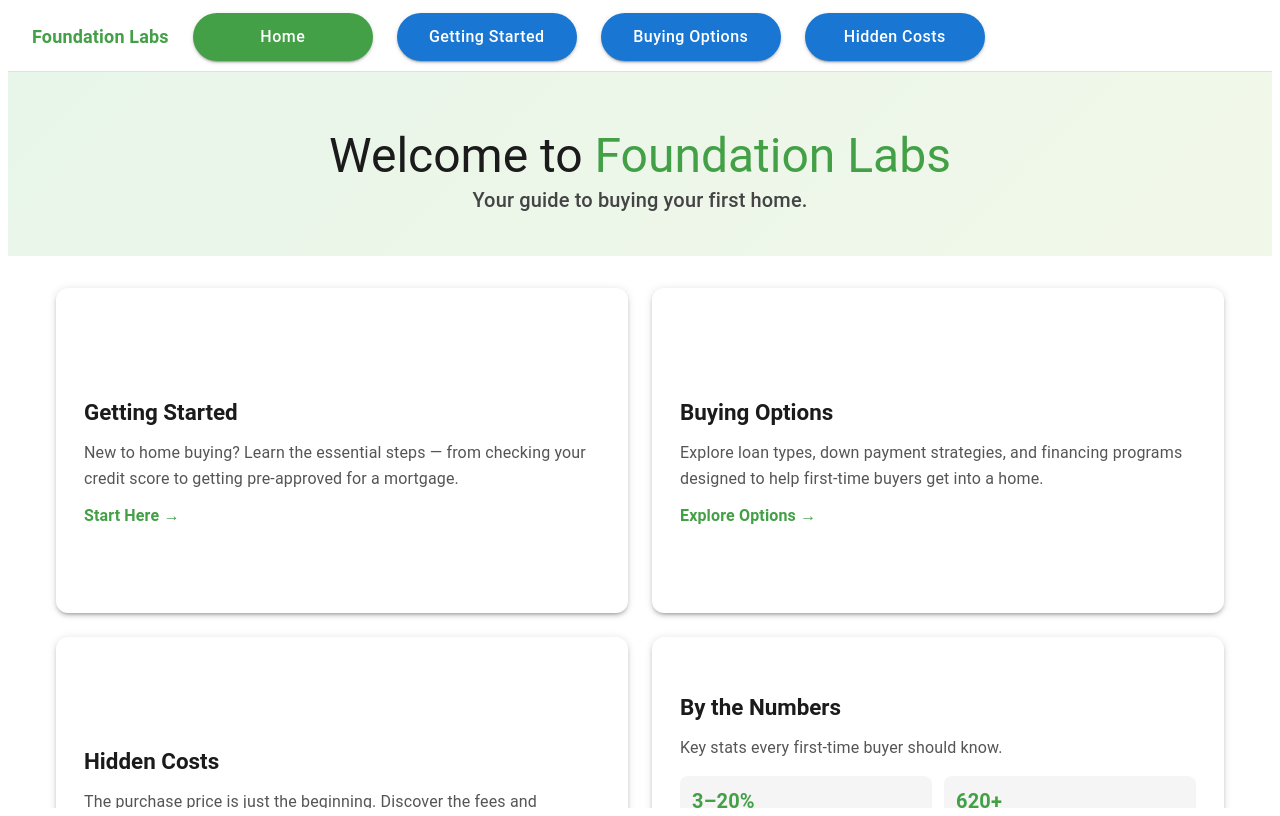
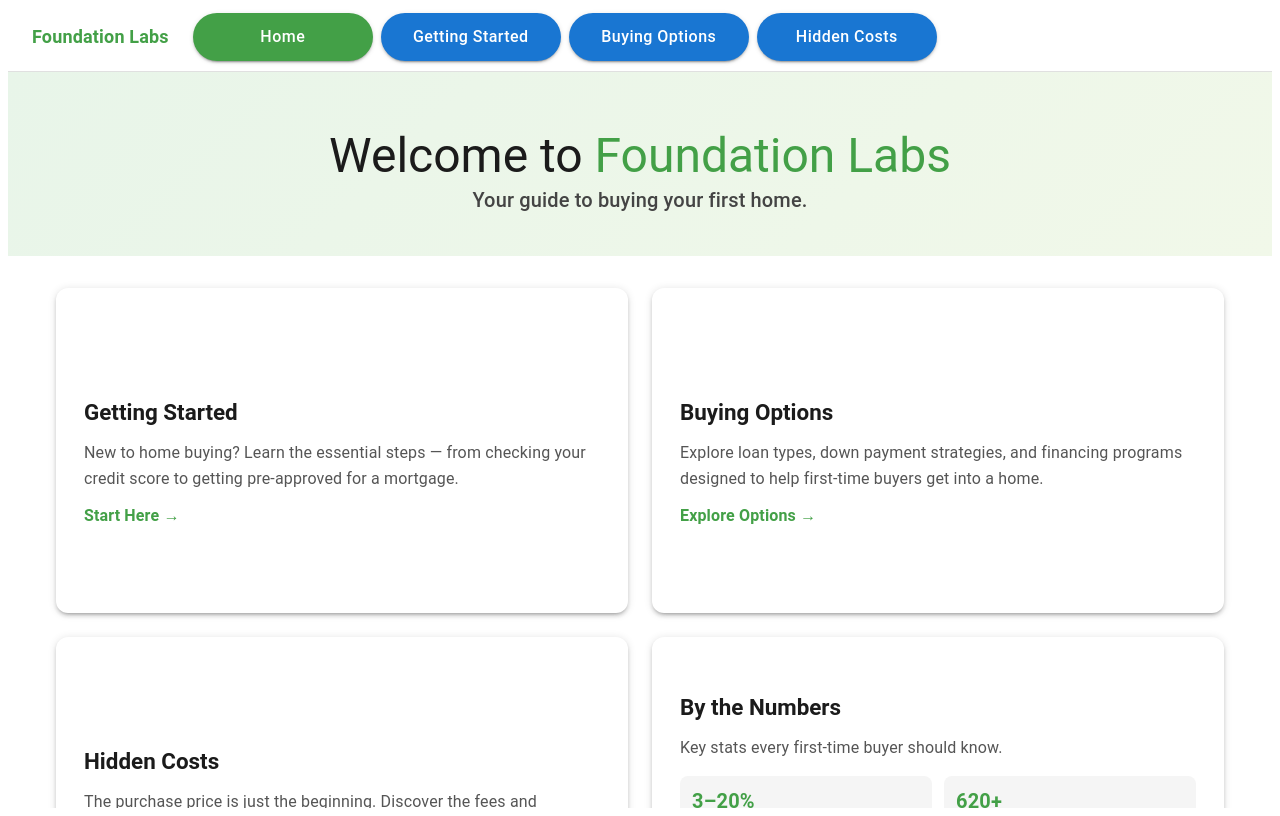
Before and after one commit to PerpetualLink/CS422, a React (Vite) app: page / in a window 1280 px wide. Built offline with nearby package versions, Linux system fonts and the light colour scheme; some icons are missing.

Commit message:
removed redudant subtitle and margin-right, parent can handle the spacing

```diff
--- a/src/app.scss
+++ b/src/app.scss
@@ -20,7 +20,6 @@
         border-radius: 999px;
         font-size: 16px;
         height: 48px;
-        margin-right: 16px;
         padding: 0;
         min-width: unset;
         width: 180px;
--- a/src/pages/Home/home.scss
+++ b/src/pages/Home/home.scss
@@ -28,7 +28,6 @@
     &__subtitle {
         color: #444;
         max-width: 560px;
-        margin-bottom: 32px;
         line-height: 1.6;
     }
 }
```
